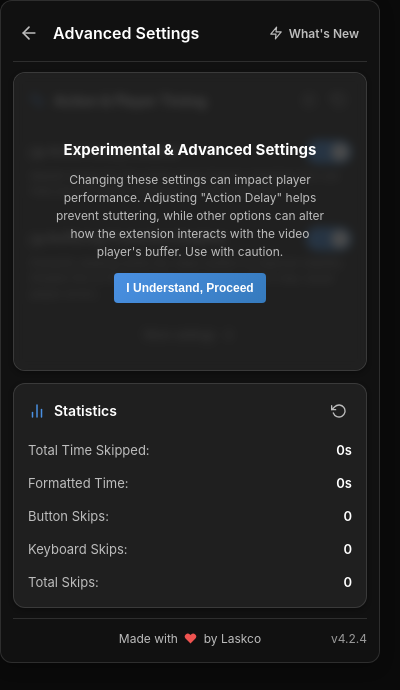
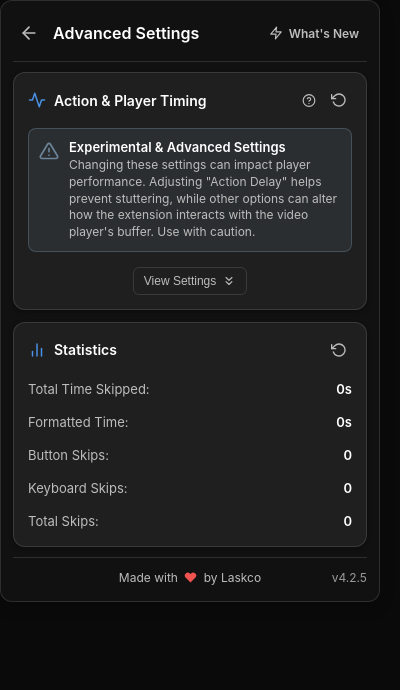
Before and after one commit to Laskco/YouTube-Fast-Forward-and-Rewind, a browser extension: page popup.html in a window 400 px wide. Both pictures are taken after a click on the button 354 px from the left and 31 px from the top of the page. Drawn offline with Linux system fonts and the light colour scheme.

Commit message:
- Readjusted the Action & Player Timing card for a more compact and clear layout.

```diff
--- a/content.js
+++ b/content.js
@@ -149,7 +149,6 @@ function performSeek(skipTime) {
         return;
     }
 
-    // Only check for seeking/buffering if the protection is NOT ignored
     if (!state.settings.ignoreBufferingProtection) {
         if (currentVideoPlayer.seeking || state.isBuffering) {
             return;
--- a/popup.html
+++ b/popup.html
@@ -478,13 +478,6 @@
             </header>
             <div class="advanced-settings-group">
                 <section class="settings-card" id="action-timing-card">
-                    <div id="advanced-warning-overlay">
-                        <div class="warning-content">
-                            <h3>Experimental & Advanced Settings</h3>
-                            <p>Changing these settings can impact player performance. Adjusting "Action Delay" helps prevent stuttering, while other options can alter how the extension interacts with the video player's buffer. Use with caution.</p>
-                            <button type="button" id="proceed-ack" class="btn btn-primary">I Understand, Proceed</button>
-                        </div>
-                    </div>
                     <div class="card-header">
                         <h2 class="card-title">
                             <svg class="feather"><use href="#icon-activity"></use></svg>
@@ -493,7 +486,7 @@
                         <div class="card-header-actions">
                             <div class="tooltip-wrapper">
                                 <button type="button" class="btn-link tooltip-trigger-button" aria-label="Action Delay Info" aria-describedby="action-delay-tooltip-desc">
-                                    <svg class="feather"><use href="#icon-alert-circle"></use></svg>
+                                    <svg class="feather"><use href="#icon-help-circle"></use></svg>
                                 </button>
                                 <span class="tooltip-text" id="action-delay-tooltip-desc" role="tooltip">
                                     A low Action Delay (like 0ms) feels instant, but can cause stuttering on some systems.
@@ -508,6 +501,22 @@
                         </div>
                     </div>
                     <div class="card-content-wrapper">
+                        <div class="card-warning-message">
+                            <svg class="feather"><use href="#icon-alert-triangle"></use></svg>
+                            <div class="warning-text-content">
+                                <strong>Experimental & Advanced Settings</strong>
+                                <p>Changing these settings can impact player performance. Adjusting "Action Delay" helps prevent stuttering, while other options can alter how the extension interacts with the video player's buffer. Use with caution.</p>
+                            </div>
+                        </div>
+                        <div class="advanced-settings-toggle-container">
+                            <button type="button" id="openMoreSettingsBtn" class="btn btn-secondary btn-icon-right" aria-expanded="false" aria-controls="moreTimingSettings">
+                                <span>View Settings</span>
+                                <svg class="feather icon-more"><use href="#icon-chevrons-down"></use></svg>
+                                <svg class="feather icon-less"><use href="#icon-chevrons-up"></use></svg>
+                            </button>
+                        </div>
+                        <div id="moreTimingSettings" class="more-settings-panel">
+                            <div class="panel-content-wrapper">
                                 <div class="popup-toggle-row sub-toggle">
                                      <label for="actionTimingEnabledToggle" class="toggle-label" id="actionTimingStatusLabel">
                                          <svg class="feather"><use href="#icon-toggle-right"></use></svg>
@@ -530,15 +539,6 @@
                                      </label>
                                  </div>
                                 <p class="description" style="padding-left: 2px; margin-top: -6px; margin-bottom: 4px;">Prevents seeking while the video buffers to improve stability. Disable this to force seeking at any time, which may cause player errors.</p>
-                        <div class="advanced-settings-toggle-container">
-                            <button type="button" id="openMoreSettingsBtn" class="btn btn-secondary btn-icon-right" aria-expanded="false" aria-controls="moreTimingSettings">
-                                <span>More settings</span>
-                                <svg class="feather icon-more"><use href="#icon-chevrons-down"></use></svg>
-                                <svg class="feather icon-less" style="display: none;"><use href="#icon-chevrons-up"></use></svg>
-                            </button>
-                        </div>
-                        <div id="moreTimingSettings" class="more-settings-panel">
-                            <div class="panel-content-wrapper">
                                 <div class="ff-setting-group">
                                     <label for="actionDelay">Action Delay (ms):</label>
                                     <div class="custom-spinner-container wide">
@@ -625,7 +625,7 @@
                 <p class="creator-text">
                     Made with <svg class="feather heart-icon"><use href="#icon-heart"></use></svg> by Laskco
                 </p>
-                <span class="version-text">v4.2.4</span>
+                <span class="version-text">v4.2.5</span>
             </footer>
         </div>
     </div>
--- a/popup.js
+++ b/popup.js
@@ -1,3 +1,7 @@
+if (typeof browser === "undefined") {
+    var browser = chrome;
+}
+
 async function applyTheme(theme, bodyElement, themeToggleButton) {
     if (theme === 'light') {
         bodyElement.classList.add('light-theme');
@@ -69,8 +73,6 @@ document.addEventListener('DOMContentLoaded', async () => {
     const resetActionTimingBtn = document.getElementById('resetActionTiming');
     const posLeftBtn = document.getElementById('pos-left-btn');
     const posRightBtn = document.getElementById('pos-right-btn');
-    const warningOverlay = document.getElementById('advanced-warning-overlay');
-    const proceedBtn = document.getElementById('proceed-ack');
     const toastElement = document.getElementById('toast-notification');
     const toastIconUse = toastElement.querySelector('.toast-icon use');
     const toastMessage = toastElement.querySelector('.toast-message');
@@ -99,7 +101,6 @@ document.addEventListener('DOMContentLoaded', async () => {
       controlsVisibleDuration: 2500,
       ignoreBufferingProtection: false,
       buttonPosition: 'left',
-      advancedWarningAcknowledged: false,
       btnFwdPreset1Value: 5, btnFwdPreset2Value: 10, btnFwdPreset3Value: 15, btnFwdPreset4Value: 30,
       btnBwdPreset1Value: 5, btnBwdPreset2Value: 10, btnBwdPreset3Value: 15, btnBwdPreset4Value: 30,
       kbdFwdPreset1Value: 5, kbdFwdPreset2Value: 10, kbdFwdPreset3Value: 15, kbdFwdPreset4Value: 30,
@@ -375,11 +376,6 @@ document.addEventListener('DOMContentLoaded', async () => {
             const stored = await browser.storage.local.get(Object.keys(defaultSettings));
             const newSettings = { ...defaultSettings, ...stored };
             currentSettings = newSettings;
-            if (currentSettings.advancedWarningAcknowledged) {
-                warningOverlay.classList.add('hidden');
-            } else {
-                warningOverlay.classList.remove('hidden');
-            }
             applySettingsToUI(currentSettings);
         } catch (error) {
             console.error('Error loading settings:', error);
@@ -672,14 +668,6 @@ document.addEventListener('DOMContentLoaded', async () => {
         });
     });
 
-    if (proceedBtn) {
-        proceedBtn.addEventListener('click', async () => {
-            warningOverlay.classList.add('hidden');
-            currentSettings.advancedWarningAcknowledged = true;
-            await browser.storage.local.set({ advancedWarningAcknowledged: true });
-        });
-    }
-
     ignoreBufferingToggle.addEventListener('change', () => {
         updateStatusUI();
         const enabled = ignoreBufferingToggle.checked;
@@ -736,7 +724,6 @@ document.addEventListener('DOMContentLoaded', async () => {
                 stats_keyboardSkips: currentSettings.stats_keyboardSkips,
             };
             currentSettings = { ...defaultSettings, theme: themeToKeep, ...statsToKeep };
-            warningOverlay.classList.remove('hidden');
             applySettingsToUI(currentSettings);
             await browser.storage.local.set(currentSettings);
             showToast('All Settings Reset (Excluding Stats)', 'warning');
--- a/style.css
+++ b/style.css
@@ -10,6 +10,7 @@
     --success-color-dark: #357ABD;
     --error-color: #EF5350;
     --warning-color: #FFC107;
+    --info-color: #6c849a;
     --success-text-on-blue: #FFFFFF;
     --tooltip-bg: rgba(45, 45, 45, 0.98);
     --tooltip-shadow: rgba(0, 0, 0, 0.3);
@@ -411,7 +412,11 @@ body.popup-body.light-theme .icon-light-theme {
 .btn-primary:hover { filter: brightness(1.15); }
 .btn-primary:active { filter: brightness(0.95); }
 .btn-secondary { background: var(--surface-color); color: var(--text-secondary); border: 1px solid var(--border-color); }
-.btn-secondary:hover { background: color-mix(in srgb, var(--text-primary) 8%, transparent); color: var(--text-primary); border-color: color-mix(in srgb, var(--text-primary) 20%, transparent); }
+.btn-secondary:hover {
+    color: var(--success-color);
+    border-color: var(--success-color);
+    background-color: color-mix(in srgb, var(--success-color) 10%, transparent);
+}
 .btn-secondary:active { background: color-mix(in srgb, var(--text-primary) 5%, transparent); }
 .btn-link {
     background: none;
@@ -470,7 +475,11 @@ body.popup-body.light-theme .hotkey-editor {
 }
 body.popup-body.light-theme .input-divider { background-color: var(--border-color); }
 body.popup-body.light-theme .btn-secondary { border-color: var(--border-color); background: var(--surface-color); color: var(--text-secondary); }
-body.popup-body.light-theme .btn-secondary:hover { background: rgba(0, 0, 0, 0.04); color: var(--text-primary); border-color: rgba(0, 0, 0, 0.15); }
+body.popup-body.light-theme .btn-secondary:hover {
+    color: var(--success-color);
+    border-color: var(--success-color);
+    background: color-mix(in srgb, var(--success-color) 8%, transparent);
+}
 body.popup-body.light-theme .btn-secondary:active { background: rgba(0, 0, 0, 0.08); }
 body.popup-body.light-theme .custom-spinner-input:focus, body.popup-body.light-theme .custom-spinner-container:focus-within {
     box-shadow: 0 0 0 2px color-mix(in srgb, var(--input-focus-border) 20%, transparent);
@@ -716,29 +725,35 @@ body.popup-body.light-theme .tooltip-text {
 #action-timing-card {
     position: relative;
 }
-#advanced-warning-overlay {
-    position: absolute;
-    top: 0;
-    left: 0;
-    width: 100%;
-    height: 100%;
-    background-color: color-mix(in srgb, var(--surface-color) 85%, transparent);
-    backdrop-filter: blur(5px);
-    -webkit-backdrop-filter: blur(5px);
-    z-index: 5;
+.card-warning-message {
     display: flex;
-    align-items: center;
-    justify-content: center;
-    padding: 20px;
-    border-radius: var(--border-radius);
-    opacity: 1;
-    visibility: visible;
-    transition: opacity 0.3s, visibility 0.3s;
+    align-items: flex-start;
+    gap: 10px;
+    padding: 10px;
+    background-color: color-mix(in srgb, var(--info-color) 15%, transparent);
+    border: 1px solid color-mix(in srgb, var(--info-color) 40%, transparent);
+    border-radius: 8px;
+    margin-bottom: 4px;
 }
-#advanced-warning-overlay.hidden {
-    opacity: 0;
-    visibility: hidden;
-    pointer-events: none;
+.card-warning-message .feather {
+    color: var(--info-color);
+    width: 20px;
+    height: 20px;
+    flex-shrink: 0;
+    margin-top: 2px;
+}
+.card-warning-message .warning-text-content strong {
+    color: var(--text-primary);
+    font-size: 13px;
+    font-weight: 600;
+    display: block;
+    margin-bottom: 2px;
+}
+.card-warning-message .warning-text-content p {
+    font-size: 12px;
+    color: var(--text-secondary);
+    line-height: 1.4;
+    margin: 0;
 }
 .warning-content {
     text-align: center;
@@ -903,7 +918,7 @@ body.popup-body.light-theme .toast-container.warning {
 .advanced-settings-toggle-container {
     display: flex;
     justify-content: center;
-    margin: 4px 0 -4px;
+    margin: 0;
 }
 .advanced-settings-toggle-container .btn-secondary {
     padding: 6px 10px;
@@ -914,8 +929,8 @@ body.popup-body.light-theme .toast-container.warning {
     font-weight: 500;
 }
 .advanced-settings-toggle-container .btn-secondary:hover {
-    color: var(--text-primary);
-    background-color: var(--button-hover-bg);
+    color: var(--success-color);
+    background-color: color-mix(in srgb, var(--success-color) 10%, transparent);
 }
 .advanced-settings-toggle-container .btn-secondary.open {
     color: var(--success-color);
@@ -929,6 +944,9 @@ body.popup-body.light-theme .toast-container.warning {
 .advanced-settings-toggle-container .btn-icon-right .feather {
     transition: transform var(--transition-speed);
 }
+.advanced-settings-toggle-container .btn-icon-right .icon-less {
+    display: none;
+}
 .advanced-settings-toggle-container .btn-icon-right.open .icon-more {
     display: none;
 }
@@ -938,13 +956,15 @@ body.popup-body.light-theme .toast-container.warning {
 .more-settings-panel {
     display: grid;
     grid-template-rows: 0fr;
-    transition: grid-template-rows 0.3s ease-out, padding-top 0.3s ease-out;
+    transition: grid-template-rows 0.3s ease-out;
     padding-top: 0;
+    margin-top: -11px;
 }
 .more-settings-panel.visible {
     grid-template-rows: 1fr;
-    padding-top: 10px;
+    padding-top: 12px;
     border-top: 1px solid var(--border-color);
+    margin-top: 4px;
 }
 .panel-content-wrapper {
     overflow: hidden;
```
Also changed, not shown: whats-new/whats-new.html (+14 -3 lines), manifest.json, whats-new/whats-new.png. Lines whose indentation alone changed are shown as unchanged.
